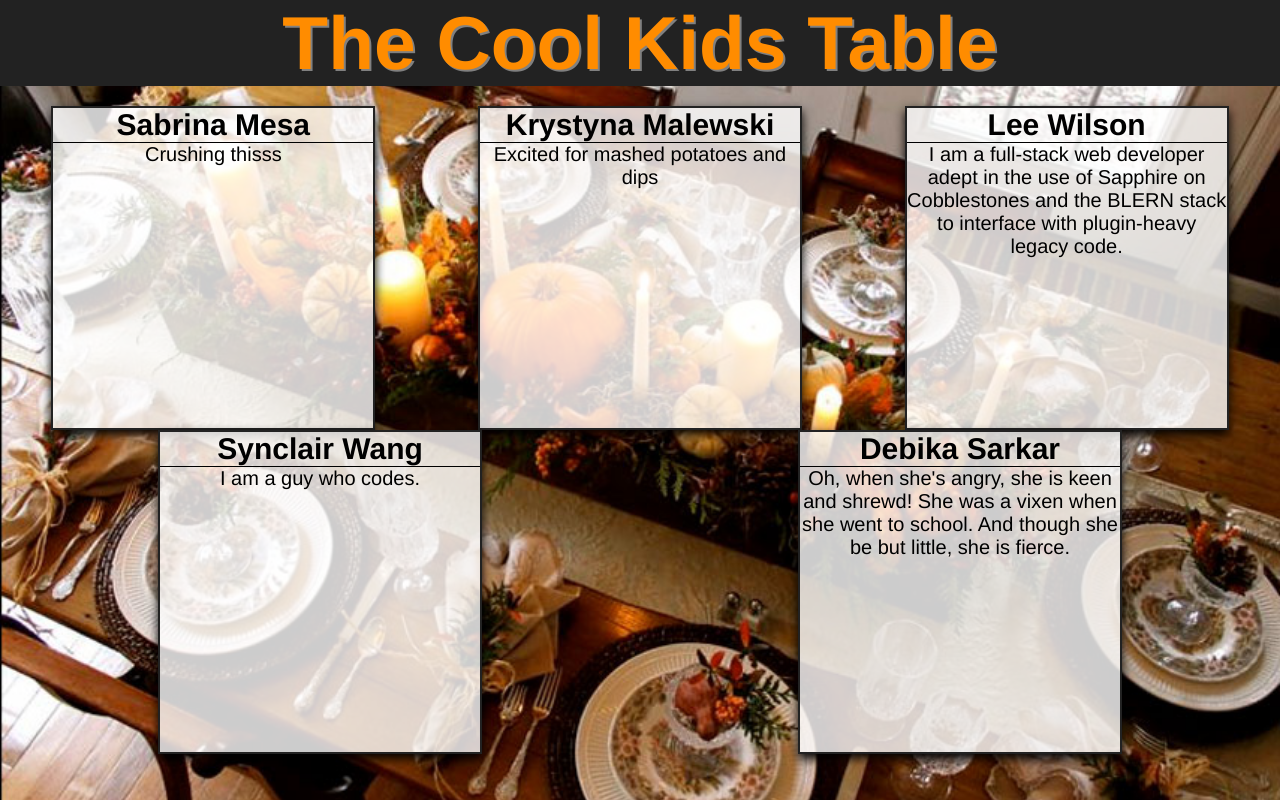
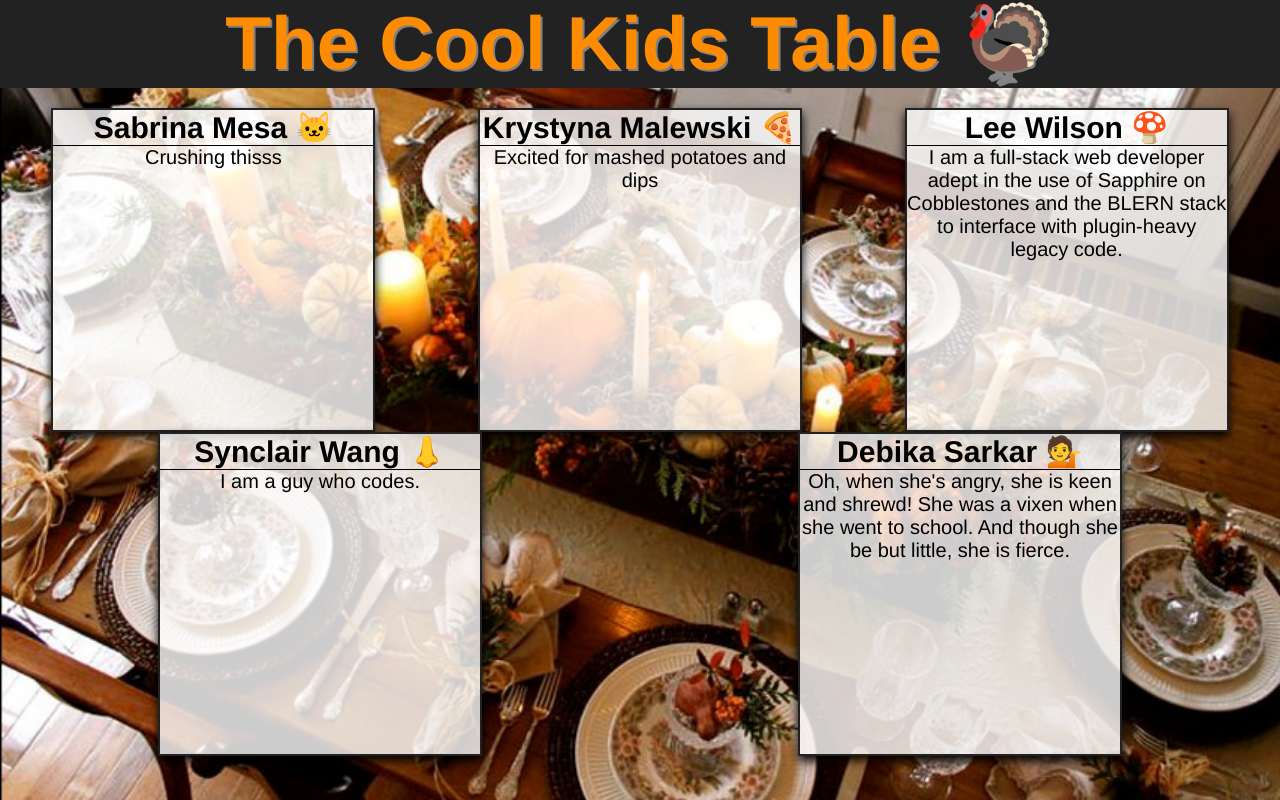
Before and after one commit to The-Cool-Kids-Table/git-group-practice, a plain HTML site: page index.html in a window 1280 px wide. Drawn offline with Linux system fonts and the light colour scheme.

Commit message:
update bios

```diff
--- a/index.html
+++ b/index.html
@@ -10,18 +10,18 @@
   <script src='main.js'></script>
 </head>
 <body>
-  <h1 class='header'>The Cool Kids Table</h1>
+  <h1 class='header'>The Cool Kids Table 🦃</h1>
 
   <div class='group-wrapper'>
     <div class='group-member-container'>
-      <h3 class='name'>Sabrina Mesa</h3>
+      <h3 class='name'>Sabrina Mesa 🐱</h3>
       <p class='description'>
         Crushing thisss
       </p>
     </div> <!-- group-member-container -->
 
     <div class='group-member-container'>
-      <h3 class='name'>Krystyna Malewski</h3>
+      <h3 class='name'>Krystyna Malewski 🍕</h3>
       <p class='description'>
         Excited for mashed potatoes and dips
       </p>
@@ -29,7 +29,7 @@
 
 
     <div class='group-member-container'>
-      <h3 class='name'>Lee Wilson</h3>
+      <h3 class='name'>Lee Wilson 🍄</h3>
       <p class='description'>
         I am a full-stack web developer adept in the use of Sapphire on Cobblestones
         and the BLERN stack to interface with plugin-heavy legacy code.
@@ -37,14 +37,14 @@
     </div> <!-- group-member-container -->
 
     <div class='group-member-container'>
-      <h3 class='name'>Synclair Wang</h3>
+      <h3 class='name'>Synclair Wang 👃</h3>
       <p class='description'>
         I am a guy who codes.
       </p>
     </div> <!-- group-member-container -->
 
     <div class='group-member-container'>
-      <h3 class='name'>Debika Sarkar</h3>
+      <h3 class='name'>Debika Sarkar 💁</h3>
       <p class='description'>
         Oh, when she's angry, she is keen and shrewd! She was a vixen when she went to school.
         And though she be but little, she is fierce.
```
